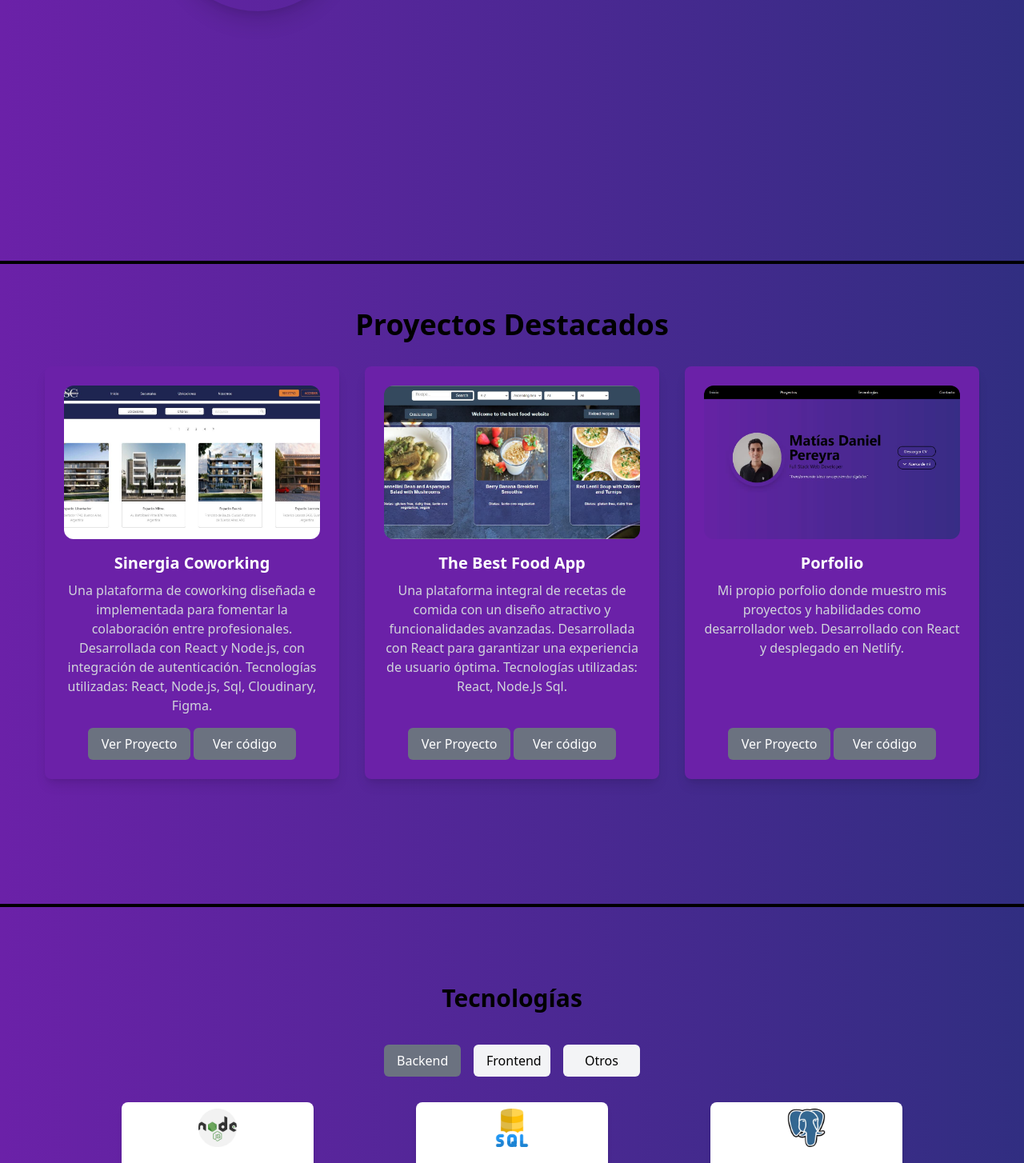
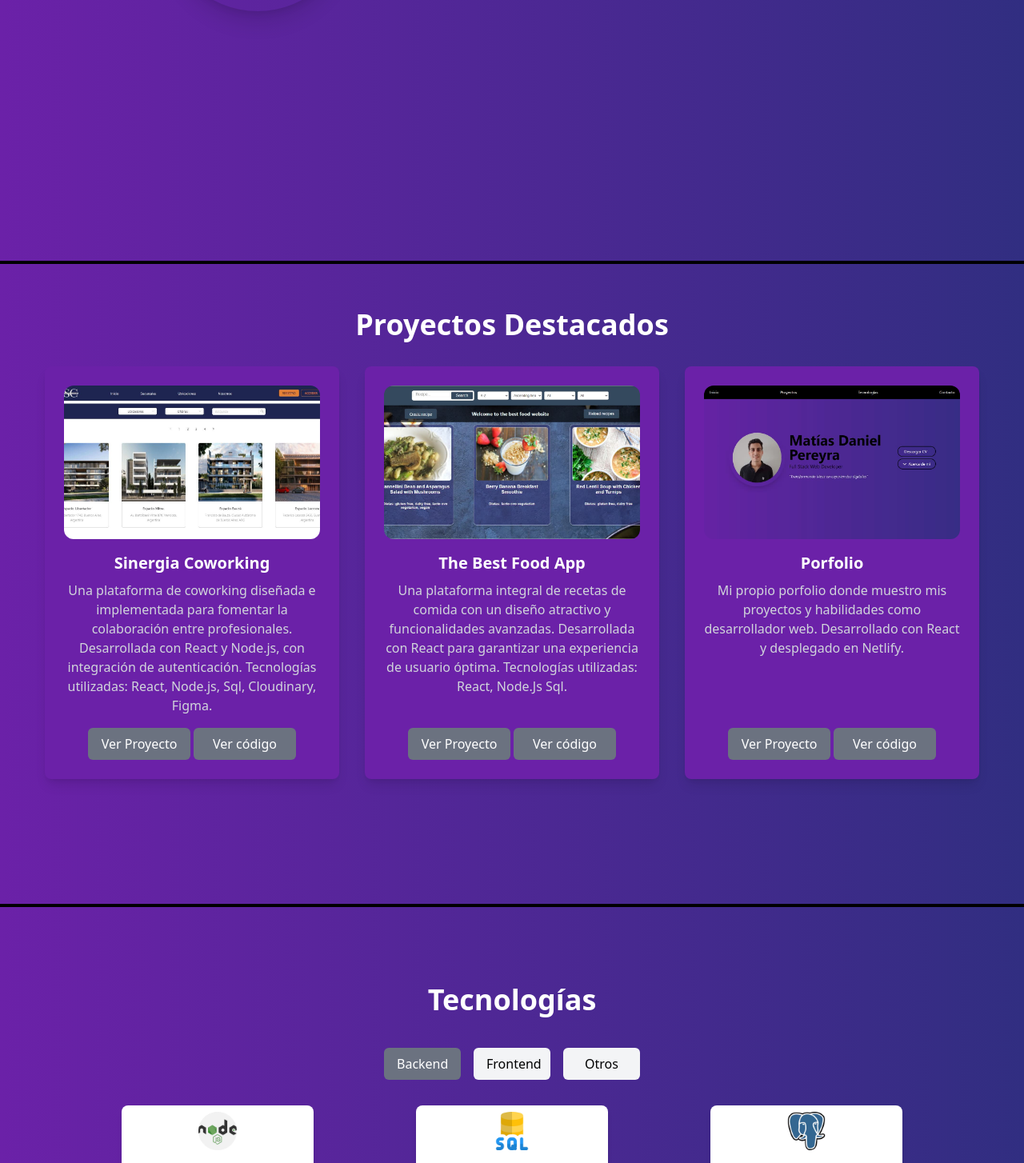
Before and after one commit to MDPereyra22/porfolio, a React (Vite) app: page / in a window 1280 px wide. Shown: the part 474-1928 px from the top of the page at 80% size. Built offline with nearby package versions, Linux system fonts and the light colour scheme.

Commit message:
Cambia colores y tamaños de fuentes en títulos

```diff
--- a/src/components/Proyects/Proyects.jsx
+++ b/src/components/Proyects/Proyects.jsx
@@ -56,7 +56,7 @@ const Projects = () => {
       animate={{ opacity: 1 }}
       exit={{ opacity: 0 }}
     >
-      <h2 className="text-4xl font-bold mb-8 text-black">Proyectos Destacados</h2>
+      <h2 className="text-4xl font-bold mb-8 text-white">Proyectos Destacados</h2>
       <motion.div
         className="grid grid-cols-1 md:grid-cols-2 lg:grid-cols-3 gap-8"
         initial={{ y: 20, opacity: 0 }}
--- a/src/components/Tecnologies/Tecnologies.jsx
+++ b/src/components/Tecnologies/Tecnologies.jsx
@@ -49,7 +49,7 @@ const Technologies = () => {
     <section
       className="text-center min-h-screen bg-gradient-to-r from-purple-800 to-indigo-900 p-24"
     >
-      <h2 className="text-3xl font-bold mb-10 text-black">Tecnologías</h2>
+      <h2 className="text-4xl font-bold mb-10 text-white">Tecnologías</h2>
       <div className="flex justify-center mb-8 space-x-4">
         {Object.keys(techData).map((tab) => (
           <button
```
